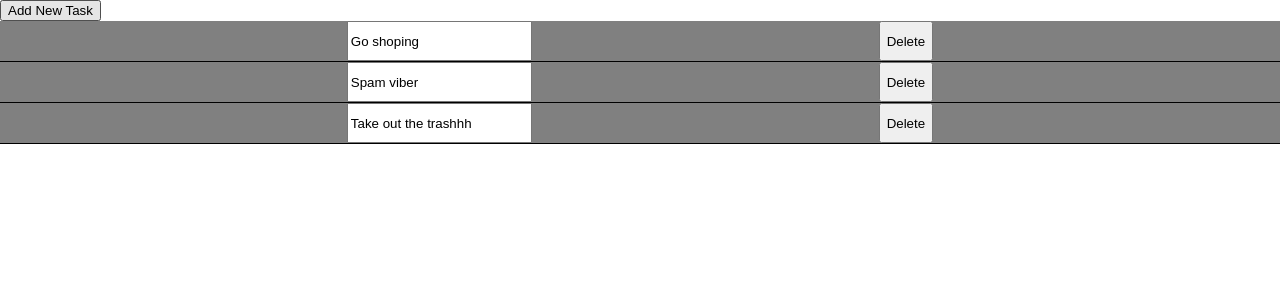
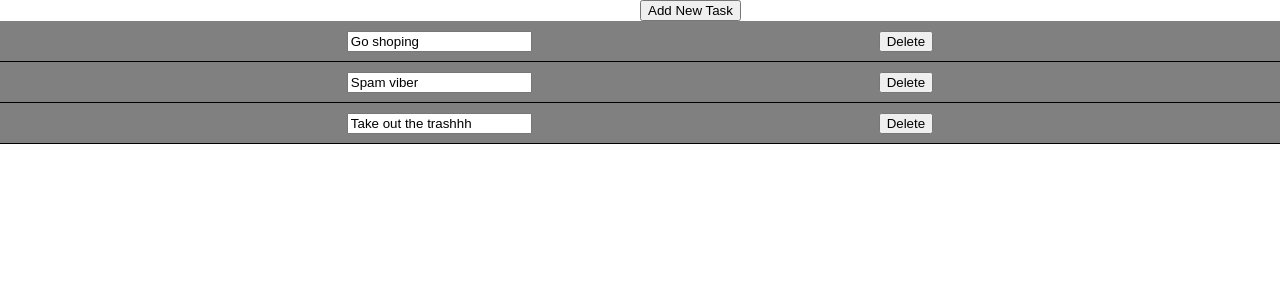
Before and after one commit to r3sPawN/to-do-list, a React (Create React App) app: page / in a window 1280 px wide. Shown: the top 300 px of the page. Built offline with nearby package versions, Linux system fonts and the light colour scheme.

Commit message:
Add input edit

```diff
--- a/src/index.css
+++ b/src/index.css
@@ -9,4 +9,9 @@ body {
   background-color: grey;
   height: 40px;
   border-bottom: 1px solid black;
+  align-items: center;
 }
+
+.add-new-task {
+  margin-left: 50%;
+}
--- a/src/index.js
+++ b/src/index.js
@@ -36,18 +36,24 @@ class ToDoList extends React.Component {
     this.setState({todos: this.state.todos})
   }
 
-  handleChange(event) {
-    this.setState({todos: event.target.todos.title});
+  handleChange(event, todoId) {
+    const newList = this.state.todos.slice();
+
+    newList.forEach(element => {
+      if(element.id === todoId) {
+        element.title = event.target.value;
+        this.setState({newList});
+      }
+    })
   }
 
   render() {
     return (
       <div>
-        <button onClick={(event) => this.handleAddOnClick(event)}>Add New Task</button>
+        <button className="add-new-task" onClick={(event) => this.handleAddOnClick(event)}>Add New Task</button>
         {this.state.todos.map( todo => <div className="to-do-container" key={todo.id}>
-            <input type="text" value={todo.title} onChange={ this.handleChange}/>
+            <input type="text" value={todo.title} onChange={(event) => this.handleChange(event, todo.id)}/>
             <button onClick={(event) => this.handleDeleteOnClick(event, todo.id)}>Delete</button>
-            {/*   <button>Edit</button> */}
           </div> ) }
       </div>
     )
```
